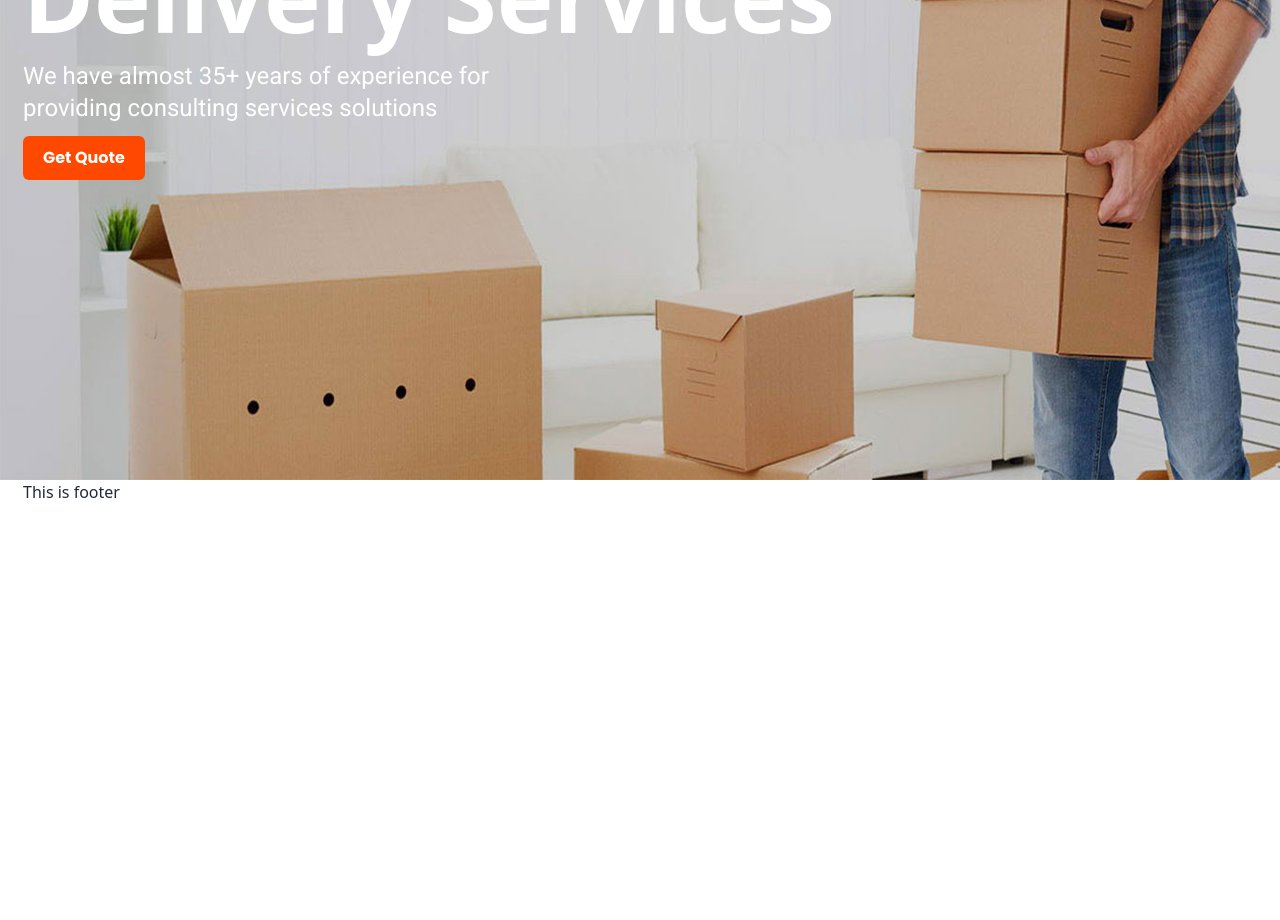
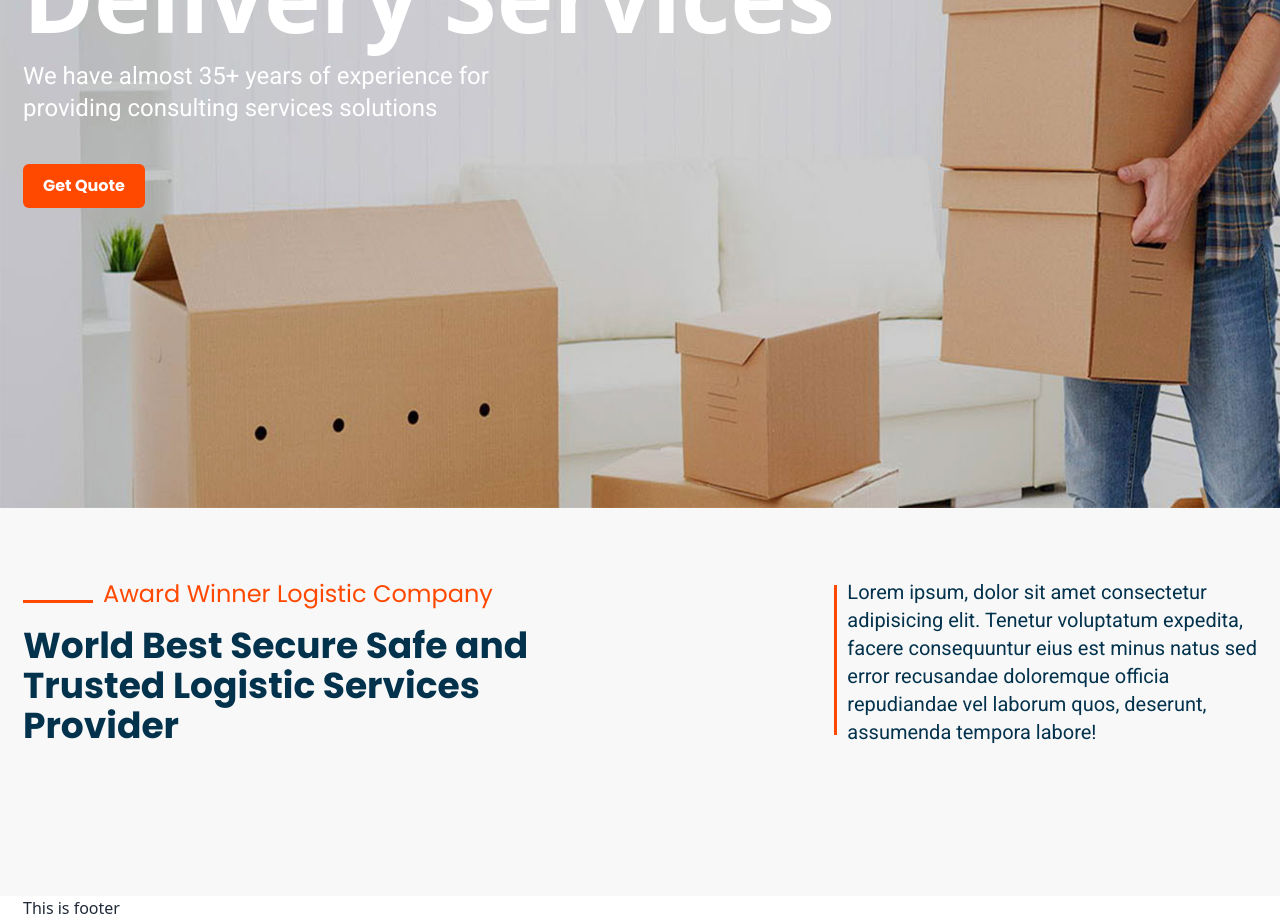
Before and after one commit to md-mostafiz181/Fast-Jao-React, a React (Vite) app: page / in a window 1280 px wide. Shown: the part 660-1580 px from the top of the page. Before the commit the page ends 1164 px from the top, so only its background shows below. Built offline with nearby package versions, Linux system fonts and the light colour scheme.

Commit message:
added about part and fixing width problem and responsive problem

```diff
--- a/src/index.css
+++ b/src/index.css
@@ -21,3 +21,7 @@
 .primaryTextColor{
   color: #03324D;
 }
+
+.secondaryTextColor{
+  color: #FF4800;
+}
--- /dev/null
+++ b/src/pages/Home/About/About.css
@@ -0,0 +1,35 @@
+
+#about-part{
+    padding-top: 70px;
+    padding-bottom: 150px;
+    background-color: #F8F8F8;
+}
+
+#about-part .about-left p{
+    position: relative;
+}
+
+#about-part .about-left p::before {
+    position: absolute;
+    content: '';
+    width: 70px;
+    height: 3px;
+    background-color: #FF4800;
+    top: 22px;
+    left: 0;
+}
+
+#about-part .about-right p{
+    position: relative;
+    padding-left: 10px;
+}
+
+#about-part .about-right p::before {
+    position: absolute;
+    content: '';
+    width: 3px;
+    height: 150px;
+    background-color: #FF4800;
+    top: 7px;
+    left: -3px;
+}
--- /dev/null
+++ b/src/pages/Home/About/About.jsx
@@ -0,0 +1,27 @@
+import React from 'react';
+import "./About.css"
+import Container from '../../../components/Container/Container';
+
+
+const About = () => {
+    return (
+        <div id='about-part'>
+            <Container>
+                <div className="about-container flex flex-col lg:flex-row justify-between">
+                    <div className="about-left">
+                        <p className='lg:text-2xl md:text-2xl sm:text-1xl primaryFont secondaryTextColor ps-20'>Award Winner Logistic Company</p>
+
+                        <h4 className='lg:text-4xl md:text-2xl sm:text-1xl font-bold primaryFont primaryTextColor mt-4'>World Best Secure Safe and <br /> Trusted Logistic Services <br /> Provider</h4>
+                    </div>
+                    <div className="about-right">
+                        <p className='secondaryFont primaryTextColor font-noraml lg:text-xl md:text-2xl sm:text-xl'>Lorem ipsum, dolor sit amet consectetur <br /> adipisicing elit. Tenetur voluptatum expedita, <br /> facere consequuntur eius est minus natus sed <br /> error recusandae doloremque officia <br /> repudiandae vel laborum quos, deserunt, <br /> assumenda tempora labore!</p>
+                    </div>
+                </div>
+            </Container>
+
+
+        </div>
+    );
+};
+
+export default About;
--- a/src/pages/Home/Banner/Banner.jsx
+++ b/src/pages/Home/Banner/Banner.jsx
@@ -1,66 +1,88 @@
-import React from 'react';
-import { Swiper, SwiperSlide } from 'swiper/react';
-import 'swiper/css';
-import 'swiper/css/navigation';
-import "./Banner.css"
-import { Navigation } from 'swiper/modules';
-import Container from '../../../components/Container/Container';
+import React from "react";
+import { Swiper, SwiperSlide } from "swiper/react";
+import "swiper/css";
+import "swiper/css/navigation";
+import "./Banner.css";
+import { Navigation } from "swiper/modules";
+import Container from "../../../components/Container/Container";
 
 const Banner = () => {
   return (
-        <div id='banner-part'>
+    <div id="banner-part">
       <Swiper navigation={true} modules={[Navigation]} className="mySwiper">
         <SwiperSlide>
-                            <div className='img1'>
+          <div className="img1">
             <Container>
               <div>
+                <p className="lg:text-8xl md:text-4xl sm:text-4xl  font-bold  text-white">
+                  Enjoy! Hassle Free
+                </p>
+                <p className="lg:text-8xl md:text-4xl sm:text-4xl  font-bold  text-white">
+                  {" "}
+                  Delivery Services
+                </p>
 
-                                           <p className='lg:text-8xl md:text-4xl sm:text-4xl  font-bold  text-white'>Enjoy! Hassle Free</p>
-                                           <p className='lg:text-8xl md:text-4xl sm:text-4xl  font-bold  text-white'> Delivery Services</p>
+                <p className="lg:text-2xl md:text-2xl sm:text-2xl mt-4 secondaryFont font-normal text-white">
+                  We have almost 35+ years of experience for <br /> providing
+                  consulting services solutions
+                </p>
 
-
-                                        <p className='lg:text-2xl md:text-2xl sm:text-2xl mt-4 secondaryFont font-normal text-white'>We have almost 35+ years of experience for <br /> providing consulting services solutions</p>
-
-                                        <button className='btn-get mt-3 font-bold primaryFont text-white primaryBg  rounded-md '>Get Quote</button>
+                <button className="btn-get mt-10 font-bold primaryFont text-white primaryBg  rounded-md ">
+                  Get Quote
+                </button>
               </div>
             </Container>
           </div>
         </SwiperSlide>
         <SwiperSlide>
-                            <div className='img2'>
+          <div className="img2">
             <Container>
               <div>
+                <p className="lg:text-8xl md:text-4xl sm:text-4xl  font-bold  text-white">
+                  Enjoy! Hassle Free
+                </p>
+                <p className="lg:text-8xl md:text-4xl sm:text-4xl  font-bold  text-white">
+                  {" "}
+                  Delivery Services
+                </p>
 
-                                           <p className='lg:text-8xl md:text-4xl sm:text-4xl  font-bold  text-white'>Enjoy! Hassle Free</p>
-                                           <p className='lg:text-8xl md:text-4xl sm:text-4xl  font-bold  text-white'> Delivery Services</p>
+                <p className="lg:text-2xl md:text-2xl sm:text-2xl mt-4 secondaryFont font-normal text-white">
+                  We have almost 35+ years of experience for <br /> providing
+                  consulting services solutions
+                </p>
 
-
-                                        <p className='lg:text-2xl md:text-2xl sm:text-2xl mt-4 secondaryFont font-normal text-white'>We have almost 35+ years of experience for <br /> providing consulting services solutions</p>
-
-                                        <button className='btn-get mt-3 font-bold primaryFont text-white primaryBg  rounded-md '>Get Quote</button>
+                <button className="btn-get mt-10 font-bold primaryFont text-white primaryBg  rounded-md ">
+                  Get Quote
+                </button>
               </div>
             </Container>
           </div>
         </SwiperSlide>
         <SwiperSlide>
-                            <div className='img3'>
+          <div className="img3">
             <Container>
               <div>
+                <p className="lg:text-8xl md:text-4xl sm:text-4xl  font-bold  text-white">
+                  Enjoy! Hassle Free
+                </p>
+                <p className="lg:text-8xl md:text-4xl sm:text-4xl  font-bold  text-white">
+                  {" "}
+                  Delivery Services
+                </p>
 
-                                           <p className='lg:text-8xl md:text-4xl sm:text-4xl  font-bold  text-white'>Enjoy! Hassle Free</p>
-                                           <p className='lg:text-8xl md:text-4xl sm:text-4xl  font-bold  text-white'> Delivery Services</p>
+                <p className="lg:text-2xl md:text-2xl sm:text-2xl mt-4 secondaryFont font-normal text-white">
+                  We have almost 35+ years of experience for <br /> providing
+                  consulting services solutions
+                </p>
 
-
-                                        <p className='lg:text-2xl md:text-2xl sm:text-2xl mt-4 secondaryFont font-normal text-white'>We have almost 35+ years of experience for <br /> providing consulting services solutions</p>
-
-                                        <button className='btn-get mt-3 font-bold primaryFont text-white primaryBg  rounded-md '>Get Quote</button>
+                <button className="btn-get mt-10 font-bold primaryFont text-white primaryBg  rounded-md ">
+                  Get Quote
+                </button>
               </div>
             </Container>
-
           </div>
         </SwiperSlide>
       </Swiper>
-
     </div>
   );
 };
--- a/src/pages/Home/Home/Home.jsx
+++ b/src/pages/Home/Home/Home.jsx
@@ -2,6 +2,7 @@ import React from 'react';
 import Header from '../Header/Header';
 import Navbar from '../../shared/Navbar/Navbar';
 import Banner from '../Banner/Banner';
+import About from '../About/About';
 
 const Home = () => {
     return (
@@ -9,6 +10,7 @@ const Home = () => {
             <Header></Header>
             <Navbar></Navbar>
             <Banner></Banner>
+            <About></About>
 
         </div>
     );
```
Also changed, not shown: src/pages/Home/Banner/Banner.css (+2 -5 lines). Lines whose indentation alone changed are shown as unchanged.
